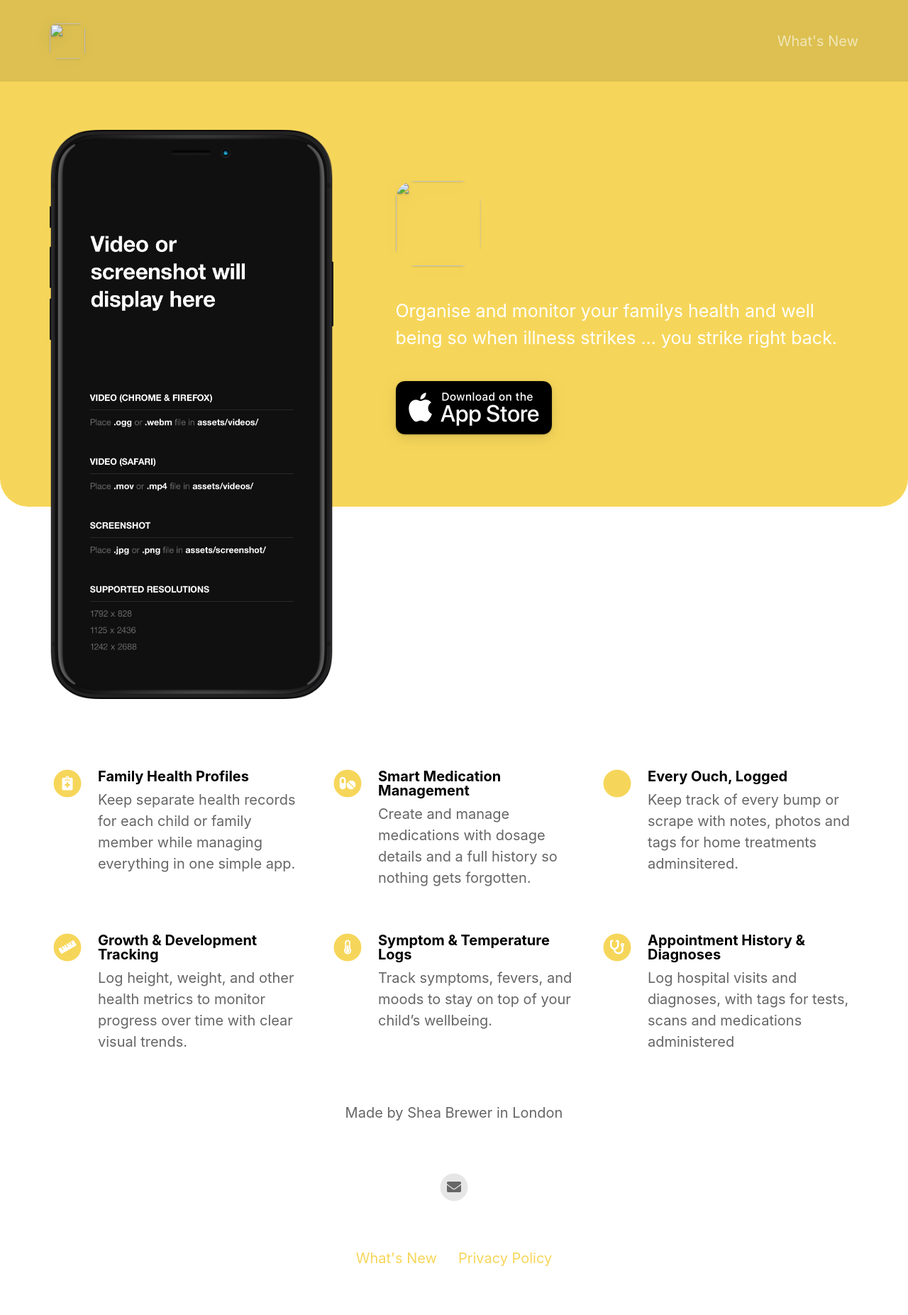
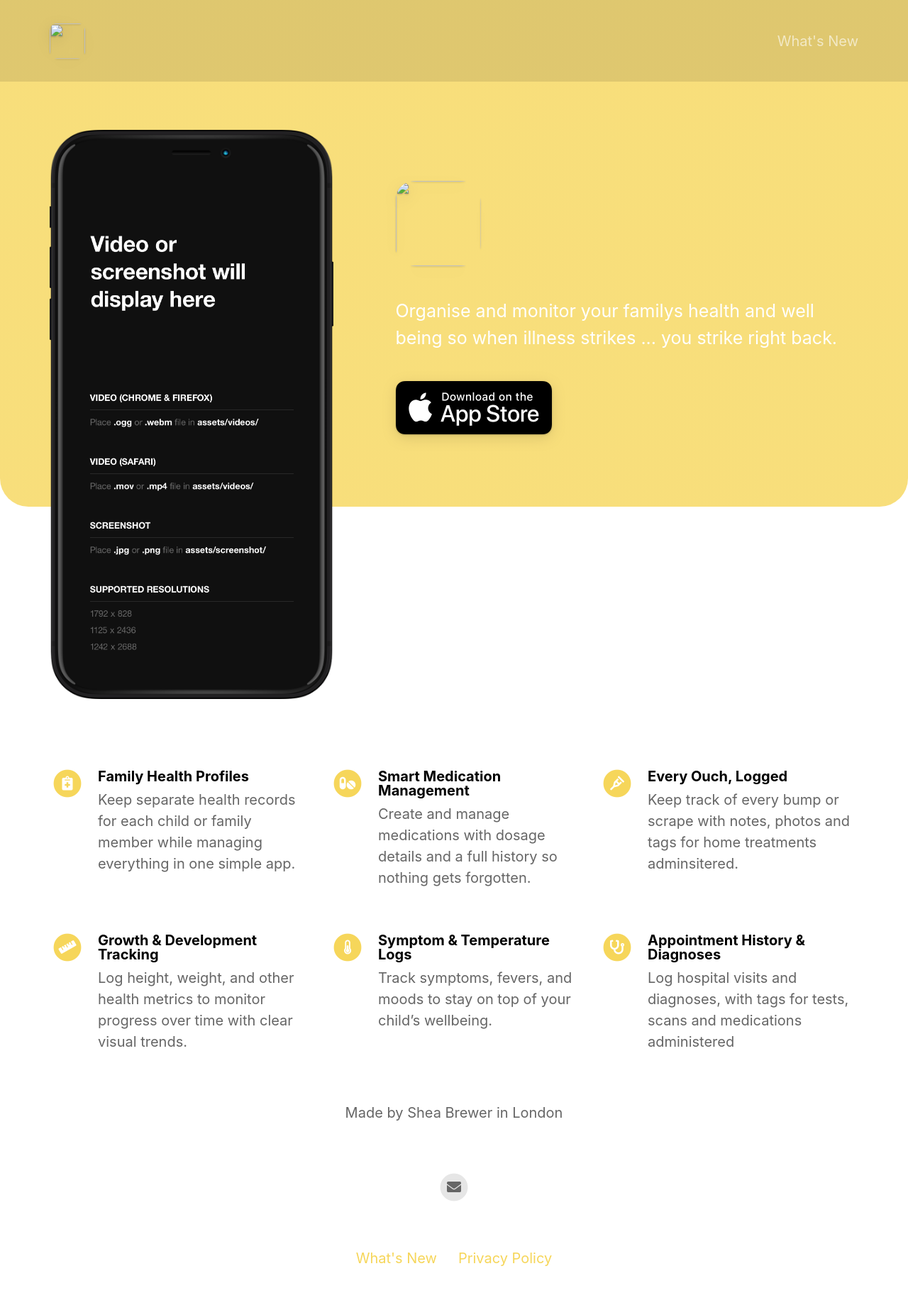
Before and after one commit to sheabrewer1986/WellBeeWebsite, a Jekyll site: the page built from index.html, in a window 1280 px wide. Shown: the whole page at 71% size. Built offline with Jekyll 4.4.1, drawn with Linux system fonts in a browser that asks for light colours; nearby versions of some CDN libraries.

Commit message:
[Tweak] Trying to get injury icon to display

```diff
--- a/_config.yml
+++ b/_config.yml
@@ -1,5 +1,5 @@
 #page title
-page_title                                :                                           # Automatically populates with app name if not set and if iOS app ID is set. Otherwise enter manually.
+page_title                                : WellBee                                   # Automatically populates with app name if not set and if iOS app ID is set. Otherwise enter manually.
 
 # App Info
 ios_app_id                                : null                                      # Required. Enter iOS app ID to automatically populate name, price and icons (e.g. 718043190).
@@ -48,7 +48,7 @@
 
   - title                                 : Every Ouch, Logged
     description                           : Keep track of every bump or scrape with notes, photos and tags for home treatments adminsitered.
-    fontawesome_icon_name                 : person-falling
+    fontawesome_icon_name                 : crutch
 
   - title                                 : Growth & Development Tracking
     description                           : Log height, weight, and other health metrics to monitor progress over time with clear visual trends.
@@ -75,7 +75,7 @@
 
 cover_image                               : ""                                        # Replace with alternative image path or image URL.
 cover_overlay_color                       : "#f6d65a"
-cover_overlay_transparency                : 1.0
+cover_overlay_transparency                : 0.8
 
 device_color                              : black                                     # Set to: blue, black, yellow, coral or white.
 
```
